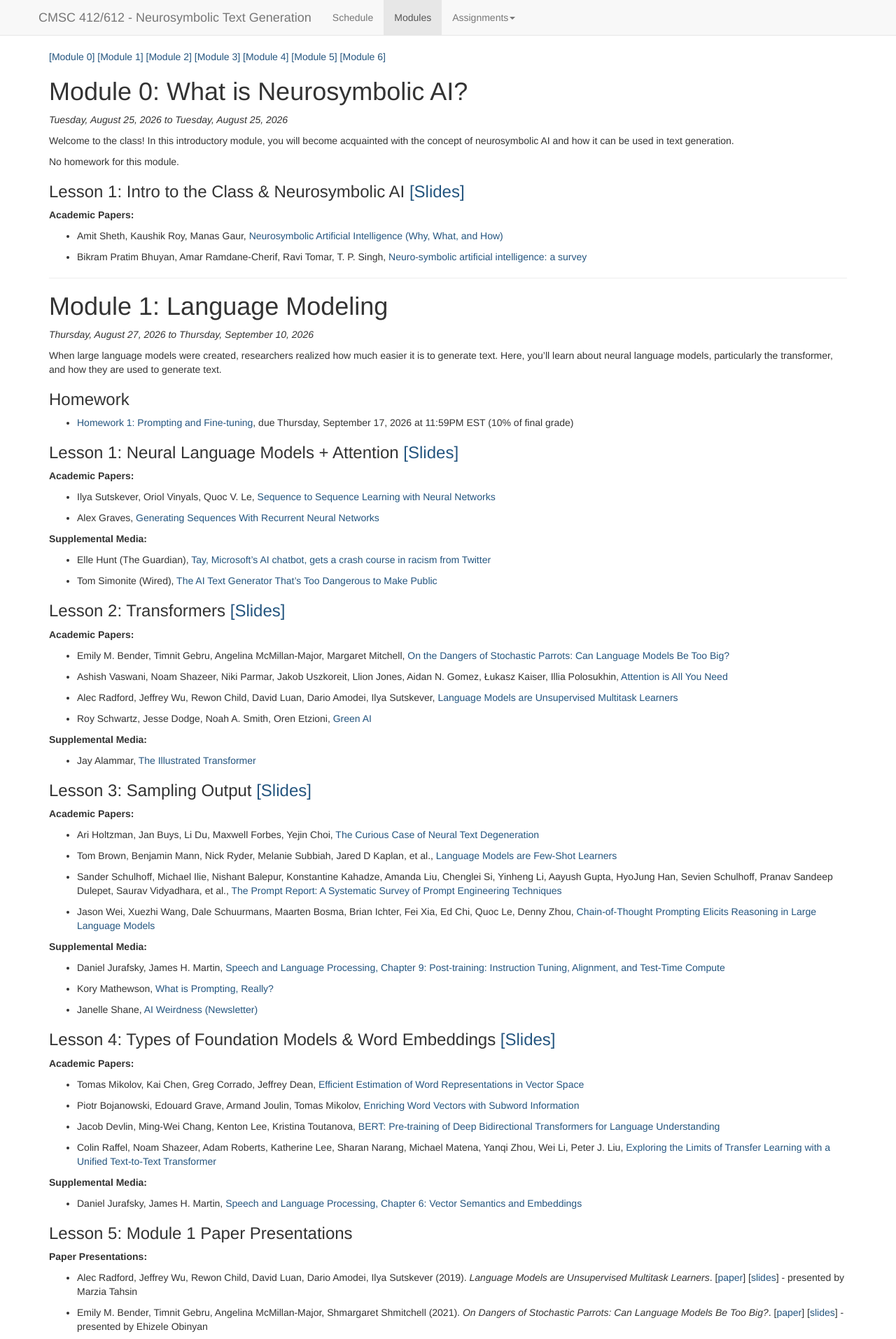
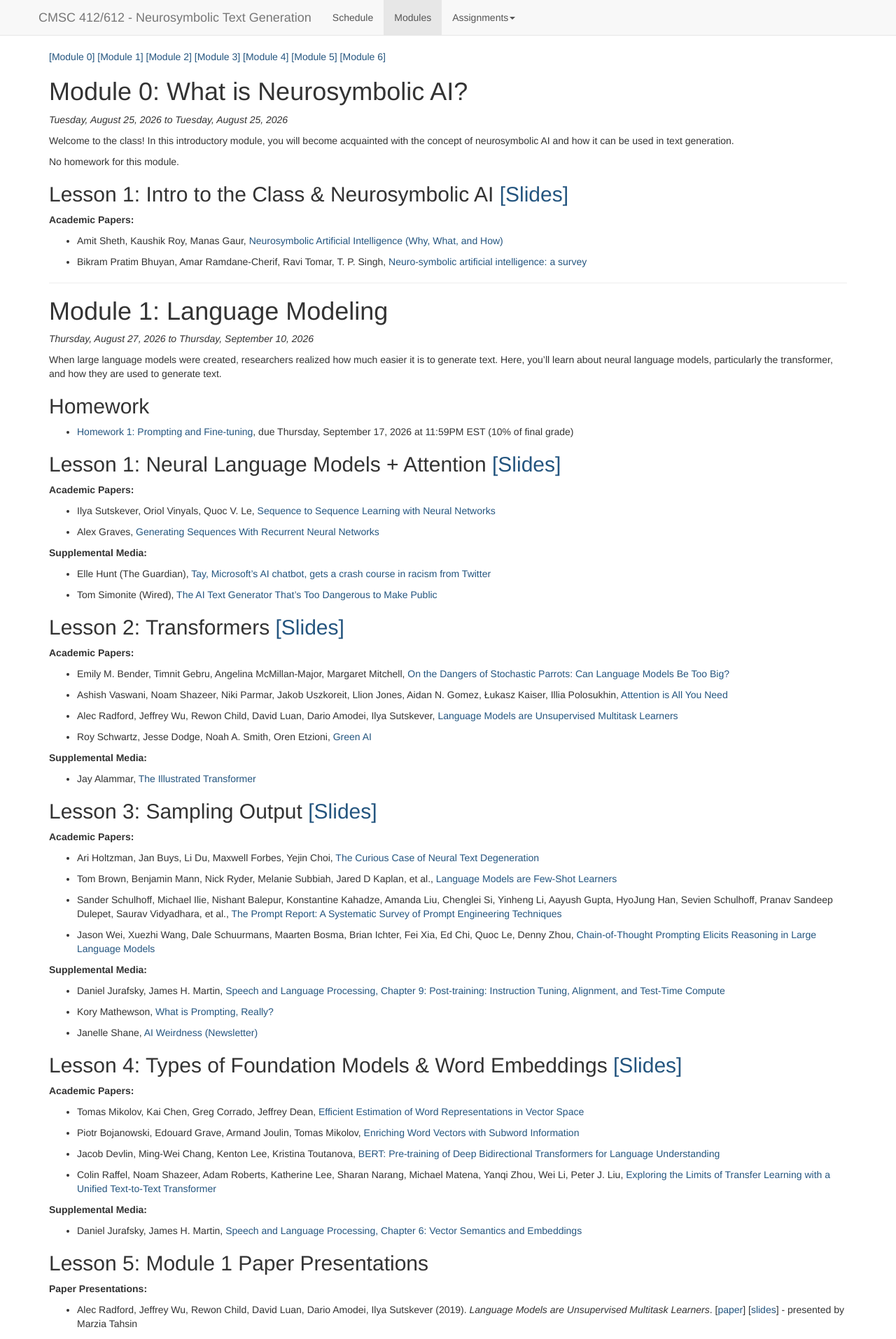
Before and after one commit to lara-martin/neurosymbolic-text-gen, a Jekyll site: the page built from modules.md, in a window 1280 px wide. Shown: the top 1914 px of the page at 70% size. Built offline with Jekyll 4.4.1, drawn with Linux system fonts in a browser that asks for light colours; nearby versions of some CDN libraries; a script that is not in the unit is left out.

Commit message:
accessibility things

```diff
--- a/_data/modules.yaml
+++ b/_data/modules.yaml
@@ -39,7 +39,7 @@
       readings:
         -
           title: "Sequence to Sequence Learning with Neural Networks"
-          url: https://proceedings.neurips.cc/paper/2014/file/a14ac55a4f27472c5d894ec1c3c743d2-Paper.pdf
+          url: https://dl.acm.org/doi/10.5555/2969033.2969173
           authors: Ilya Sutskever, Oriol Vinyals, Quoc V. Le
         -
           title: "Generating Sequences With Recurrent Neural Networks"
--- a/assets/css/syntax.css
+++ b/assets/css/syntax.css
@@ -89,3 +89,7 @@
 
 
 a { color: #24557F; }
+
+.navbar-default .navbar-nav>li>a {
+	color: #545454;
+}
--- a/modules.md
+++ b/modules.md
@@ -35,7 +35,7 @@ active_tab: modules
 {{module.description}}
 
 {% if module.hw %}
-### Homework
+## Homework
 {% capture this_year %}{{now | date: '%Y'}}{% endcapture %}
 <ul>
 {% for hw in module.hw %}
@@ -51,7 +51,7 @@ No homework for this module.
 
 
 {% for lesson in module.lessons %}
-### Lesson {{ forloop.index }}: {{lesson.title}}{% if lesson.slides %} [[Slides]]({{lesson.slides}}){% endif %}{%if lesson.video %} [[Video]]({{lesson.video}}){% endif %}
+## Lesson {{ forloop.index }}: {{lesson.title}}{% if lesson.slides %} [[Slides]]({{lesson.slides}}){% endif %}{%if lesson.video %} [[Video]]({{lesson.video}}){% endif %}
 {% if lesson.guest_speaker %} Guest Lecturer: {% if lesson.guest_url %}<a href="{{ lesson.guest_url }}">{{lesson.guest_speaker}}</a>{% else %} {{lesson.guest_speaker}}{% endif %}{% endif %}
 {% if lesson.guest_speaker2 %} and <a href="{{ lesson.guest_url2 }}">{{lesson.guest_speaker2}}</a>{% endif %}
 
```
Also changed, not shown: lectures.md (+2 -1 lines).
